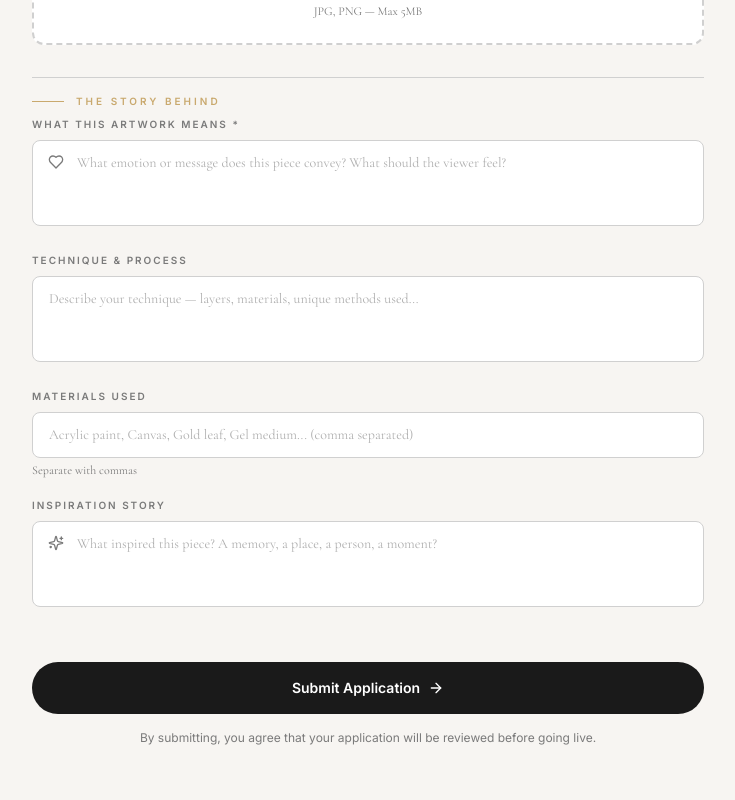
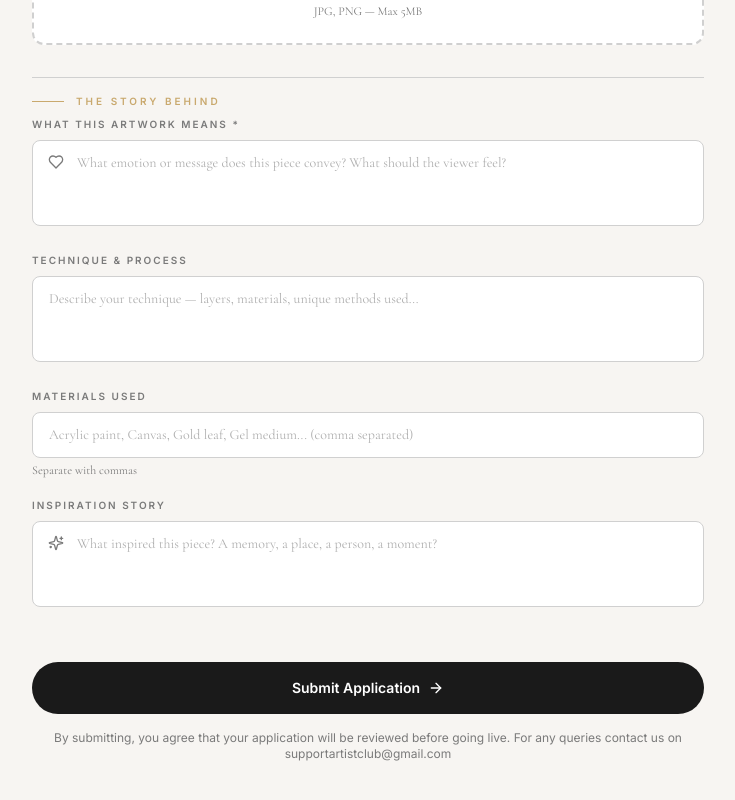
Before and after one commit to VinayakMaske/artistclub, a Next.js app: page /artist/apply in a window 1280 px wide. Shown: the part 1606-2406 px from the top of the page, without its empty margins (272-1007 px from the left). Built offline with nearby package versions, Linux system fonts and the light colour scheme; no server answers.

Commit message:
slight change

```diff
--- a/app/artist/apply/page.tsx
+++ b/app/artist/apply/page.tsx
@@ -581,6 +581,7 @@ export default function ArtistApplyPage() {
                     </button>
                     <p className="text-center text-xs text-[#7a7a7a] font-sans-gallery mt-4">
                       By submitting, you agree that your application will be reviewed before going live.
+                      For any queries contact us on supportartistclub@gmail.com
                     </p>
                   </div>
                 </form>
```
